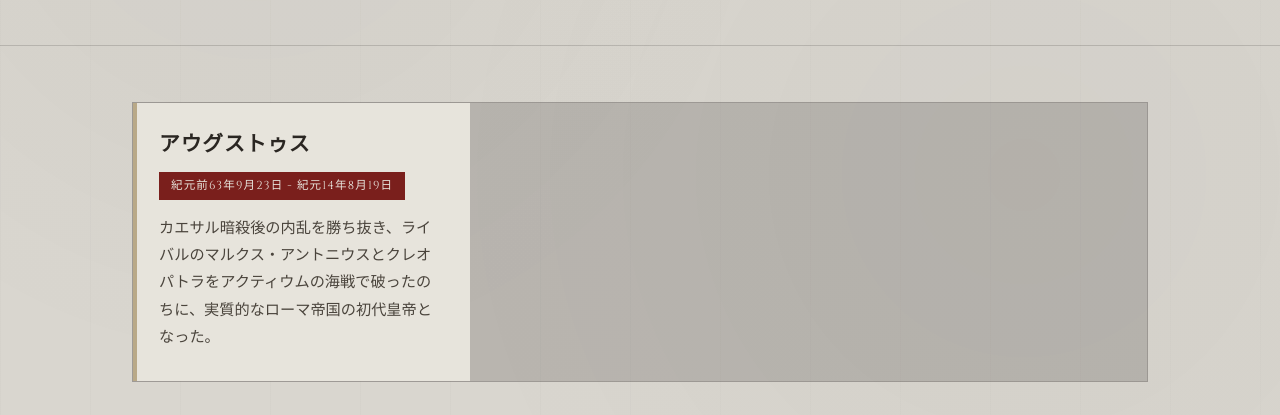
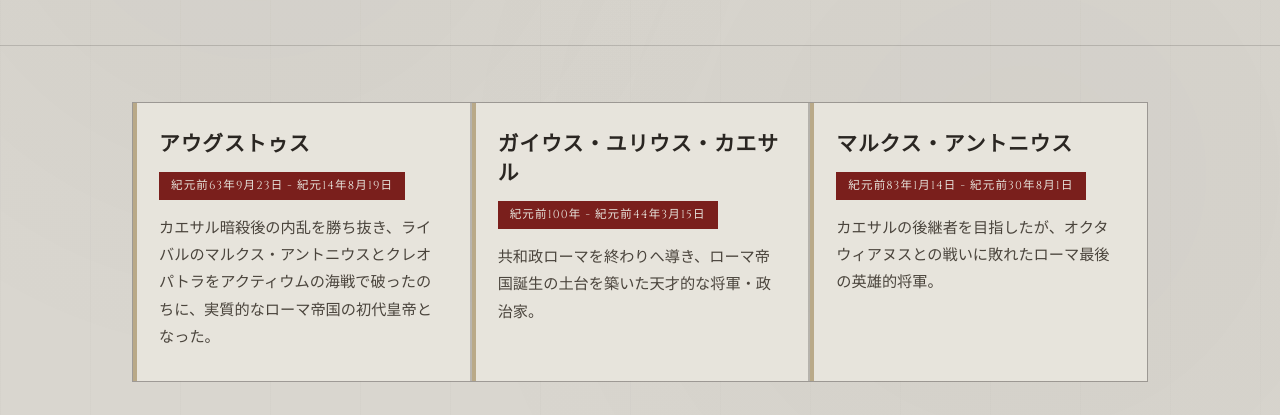
Before and after one commit to Azaleacreativeroom888/fan-romanempire, a plain HTML site: page report1.html in a window 1280 px wide. Shown: the part 385-800 px from the top of the page. Drawn offline with nearby package versions, Linux system fonts and the light colour scheme.

Commit message:
Update report1.html

```diff
--- a/report1.html
+++ b/report1.html
@@ -192,6 +192,18 @@
           <p class="person__desc">カエサル暗殺後の内乱を勝ち抜き、ライバルのマルクス・アントニウスとクレオパトラをアクティウムの海戦で破ったのちに、実質的なローマ帝国の初代皇帝となった。</p>
         </article>
 
+        <article class="person">
+          <h2 class="person__name">ガイウス・ユリウス・カエサル</h2>
+          <span class="person__year">紀元前100年 - 紀元前44年3月15日</span>
+          <p class="person__desc">共和政ローマを終わりへ導き、ローマ帝国誕生の土台を築いた天才的な将軍・政治家。</p>
+        </article>
+
+        <article class="person">
+          <h2 class="person__name">マルクス・アントニウス</h2>
+          <span class="person__year">紀元前83年1月14日 - 紀元前30年8月1日</span>
+          <p class="person__desc">カエサルの後継者を目指したが、オクタウィアヌスとの戦いに敗れたローマ最後の英雄的将軍。</p>
+        </article>
+
       </div>
 
       <div class="back">
```
